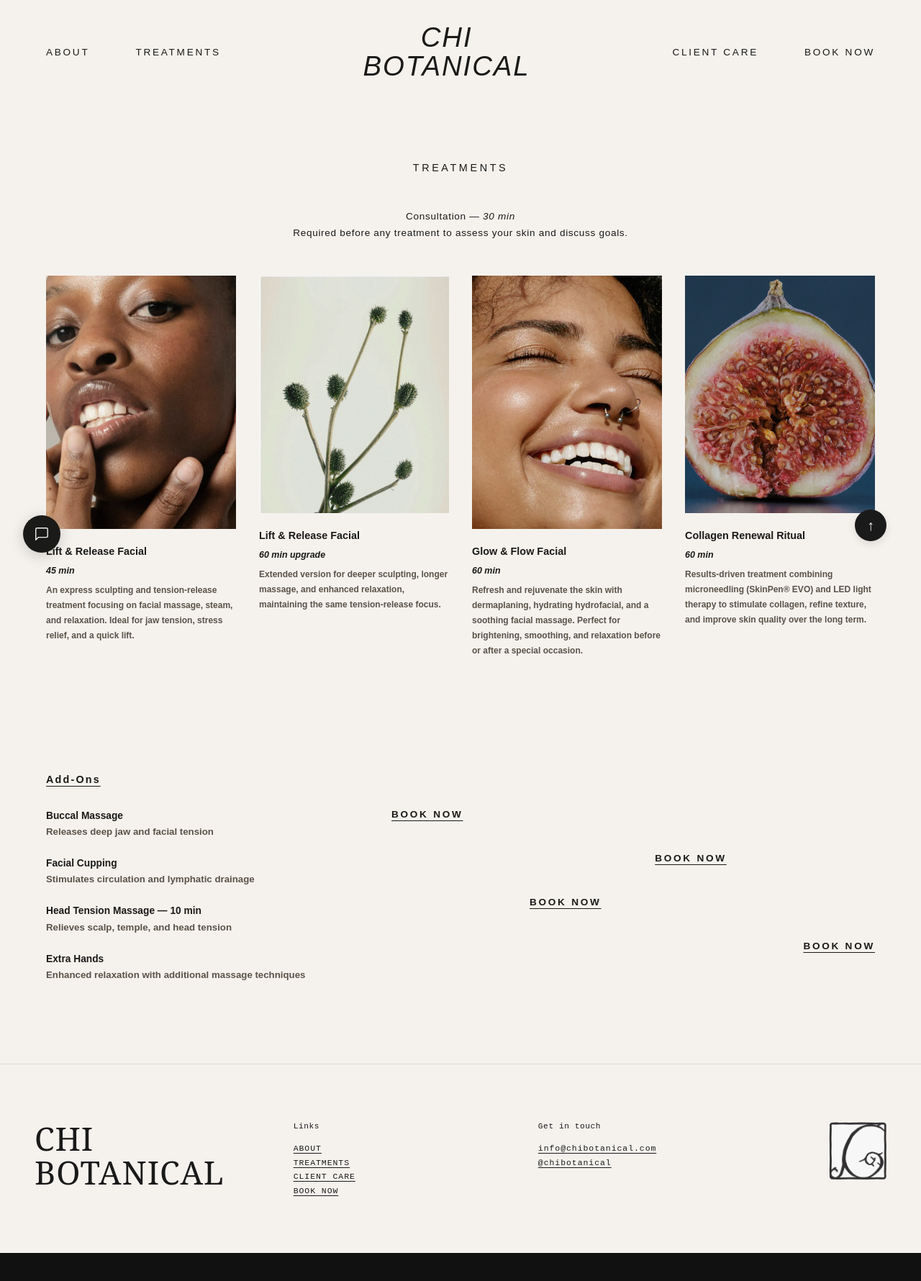
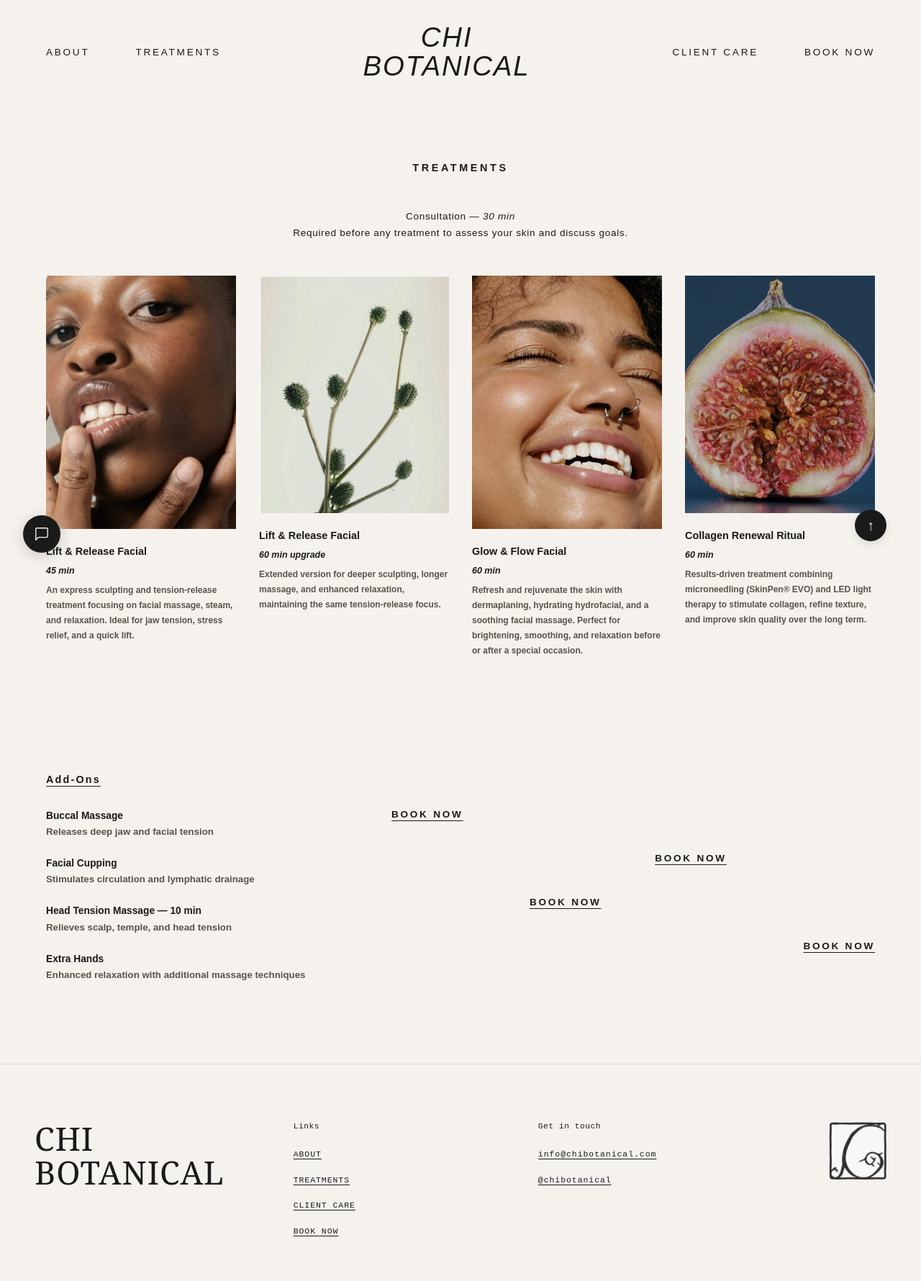
Before and after one commit to dubemo6/chi-botanicals, a Next.js app: page /treatments in a window 1280 px wide. Shown: the top 1780 px of the page at 72% size. Before the commit the page ends 1741 px from the top, so only its background shows below. Built offline with nearby package versions, Linux system fonts and the light colour scheme; a web font is replaced by a local one.

Commit message:
Fix accessibility issues

```diff
--- a/components/Footer.module.css
+++ b/components/Footer.module.css
@@ -48,6 +48,7 @@
   text-underline-offset: 3px;
   transition: opacity 0.2s;
   width: fit-content;
+    padding: 0.5rem 0;
 }
 
 .link:hover {
--- a/components/TreatmentsPreview.tsx
+++ b/components/TreatmentsPreview.tsx
@@ -42,7 +42,7 @@ interface TreatmentsPreviewProps {
 export default function TreatmentsPreview({ showConsultation = false }: TreatmentsPreviewProps) {
   return (
     <section className={styles.section} id="treatments">
-      <p className={styles.eyebrow}>TREATMENTS</p>
+     <h2 className={styles.eyebrow}>TREATMENTS</h2>
 
       {/* Consultation note — only on treatments page */}
       {showConsultation && (
```
